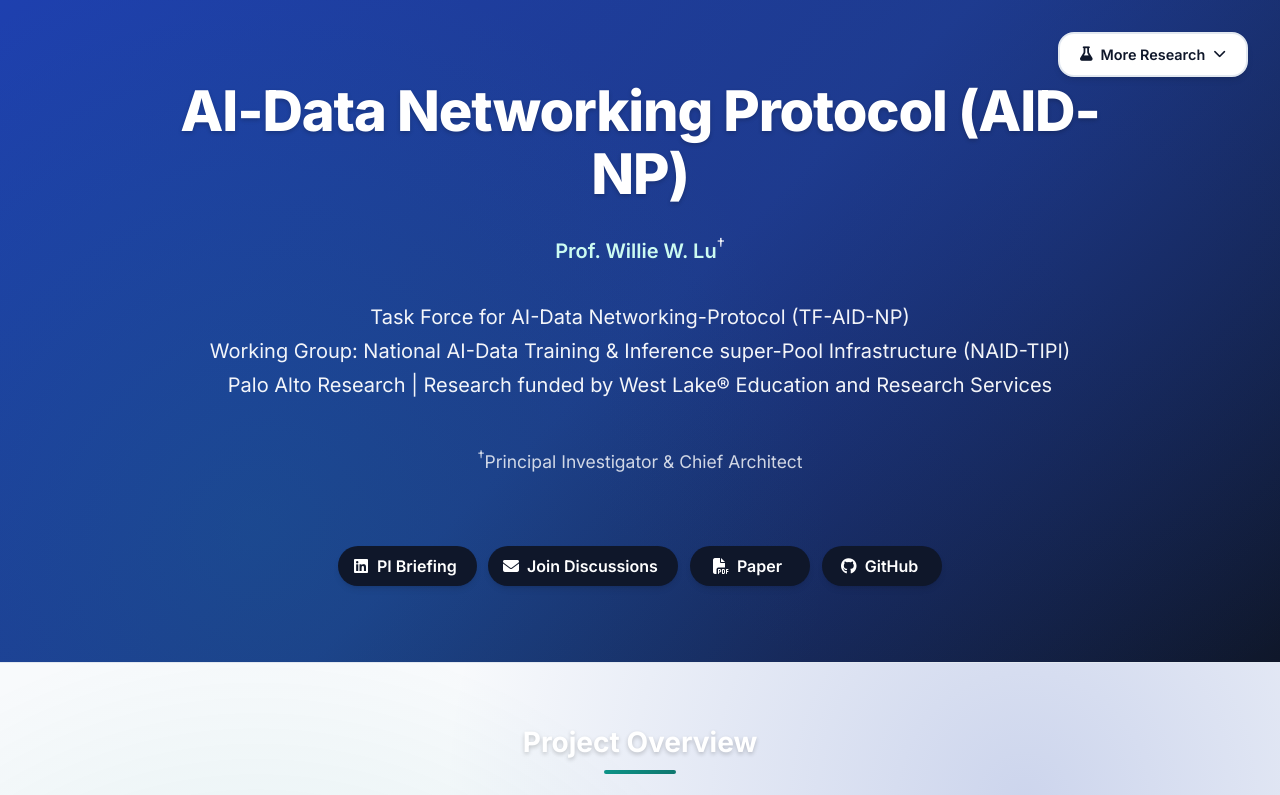
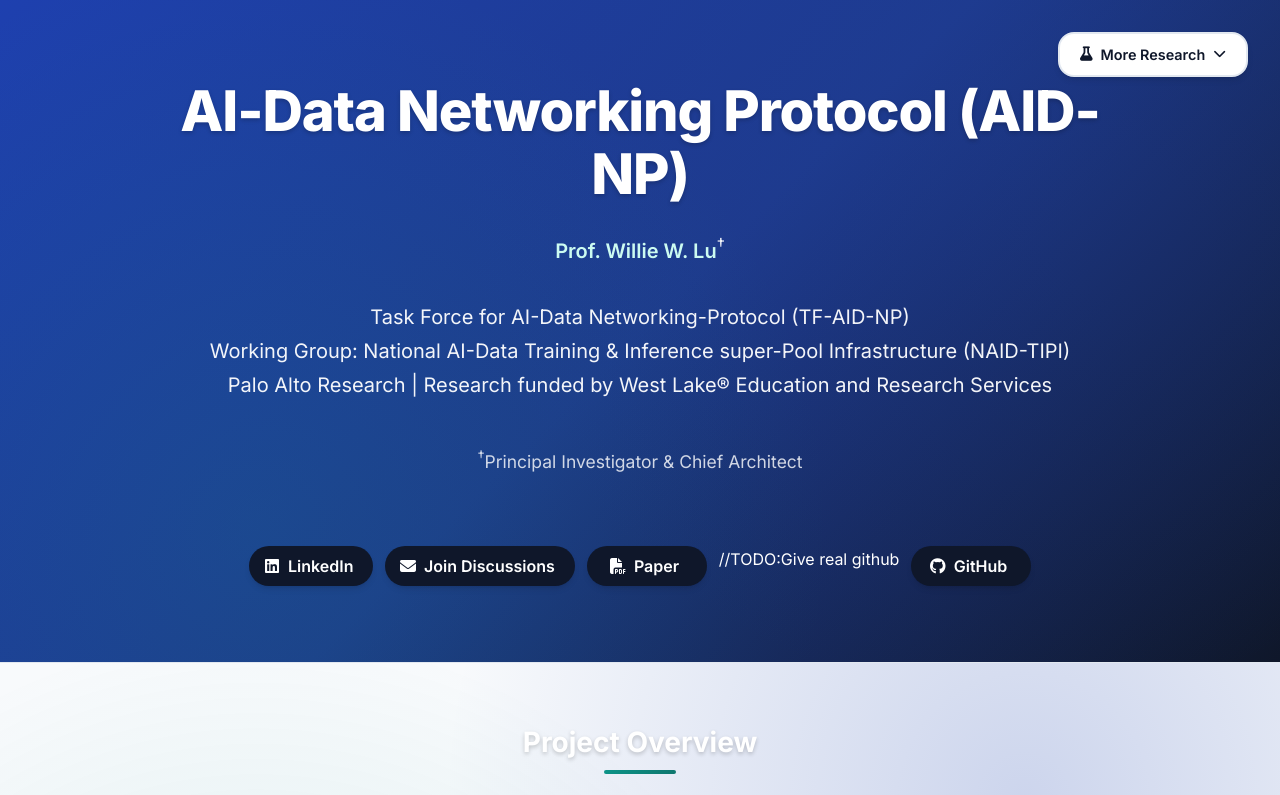
Before and after one commit to paloaltoresearch/TF-AID-NP, a plain HTML site: page index.html in a window 1280 px wide. Shown: the top 795 px of the page. Drawn offline with nearby package versions, Linux system fonts and the light colour scheme; some icons are missing.

Commit message:
Update index.html

```diff
--- a/index.html
+++ b/index.html
@@ -233,7 +233,7 @@
                     <span class="icon">
                       <i class="fab fa-linkedin"></i>
                     </span>
-                    <span>PI Briefing</span>
+                    <span>LinkedIn</span>
                   </a>
                 </span>
 
@@ -256,6 +256,8 @@
                     <span>Paper</span>
                   </a>
                 </span>
+
+                //TODO:Give real github
 
                 <span class="link-block">
                   <a href="https://github.com/paloaltoresearch/aidnp" target="_blank"
```
